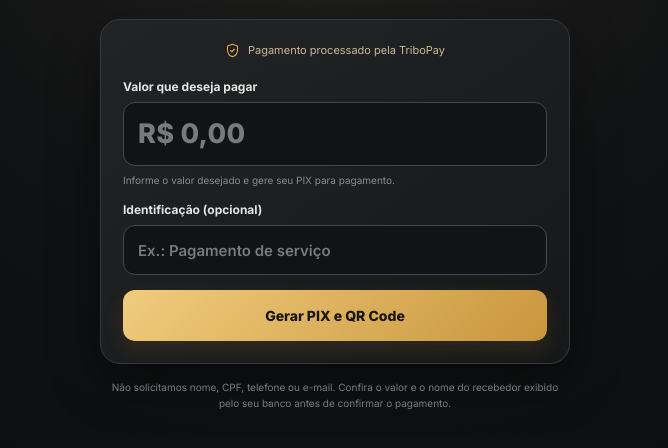
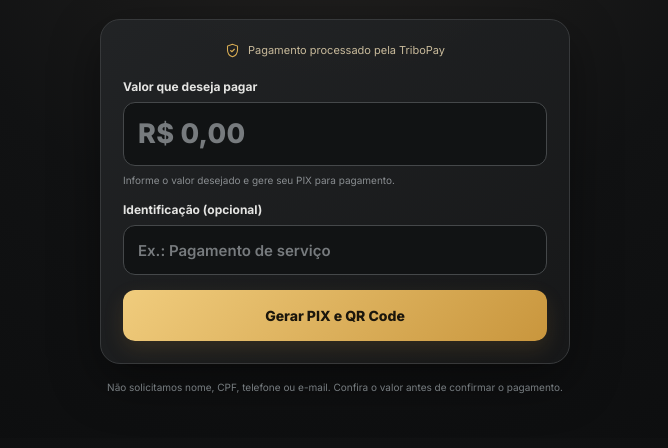
Before and after one commit to Thigg665555/pagueseguro, a plain HTML site: page index.html in a window 1280 px wide. Shown: the part 170-618 px from the top of the page, without its empty margins (305-973 px from the left). Drawn offline with Linux system fonts and the light colour scheme.

Commit message:
Update index.html

```diff
--- a/index.html
+++ b/index.html
@@ -100,7 +100,7 @@
       </section>
     </section>
 
-    <p class="foot">Não solicitamos nome, CPF, telefone ou e-mail. Confira o valor e o nome do recebedor exibido pelo seu banco antes de confirmar o pagamento.</p>
+    <p class="foot">Não solicitamos nome, CPF, telefone ou e-mail. Confira o valor antes de confirmar o pagamento.</p>
   </main>
 
   <script>
```
